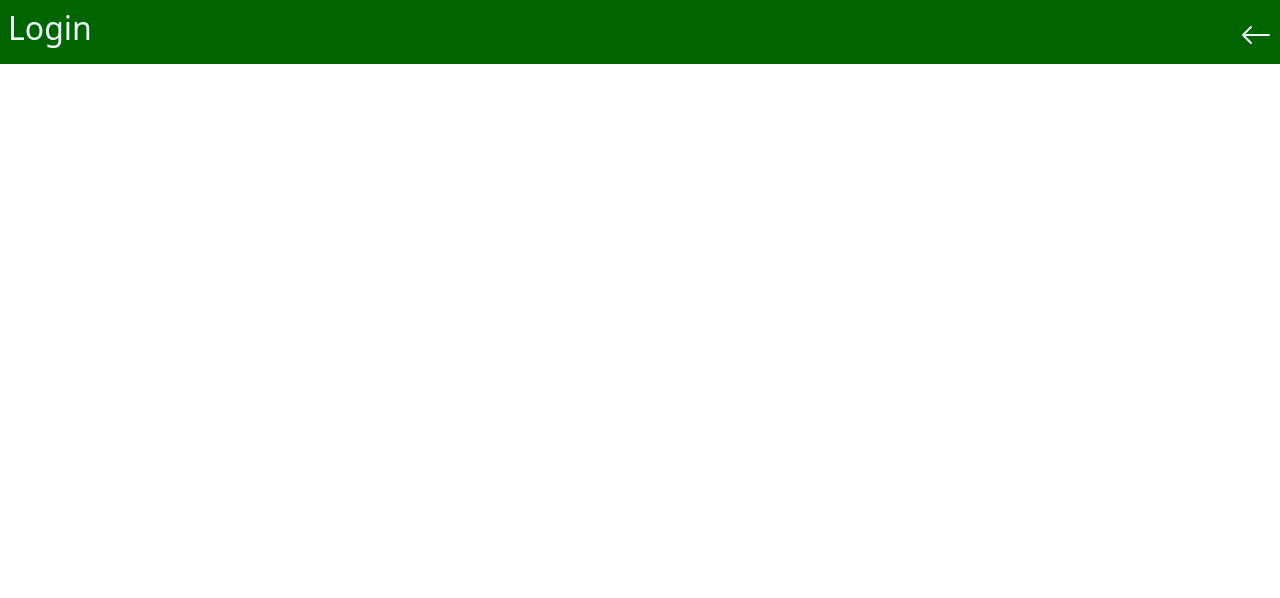
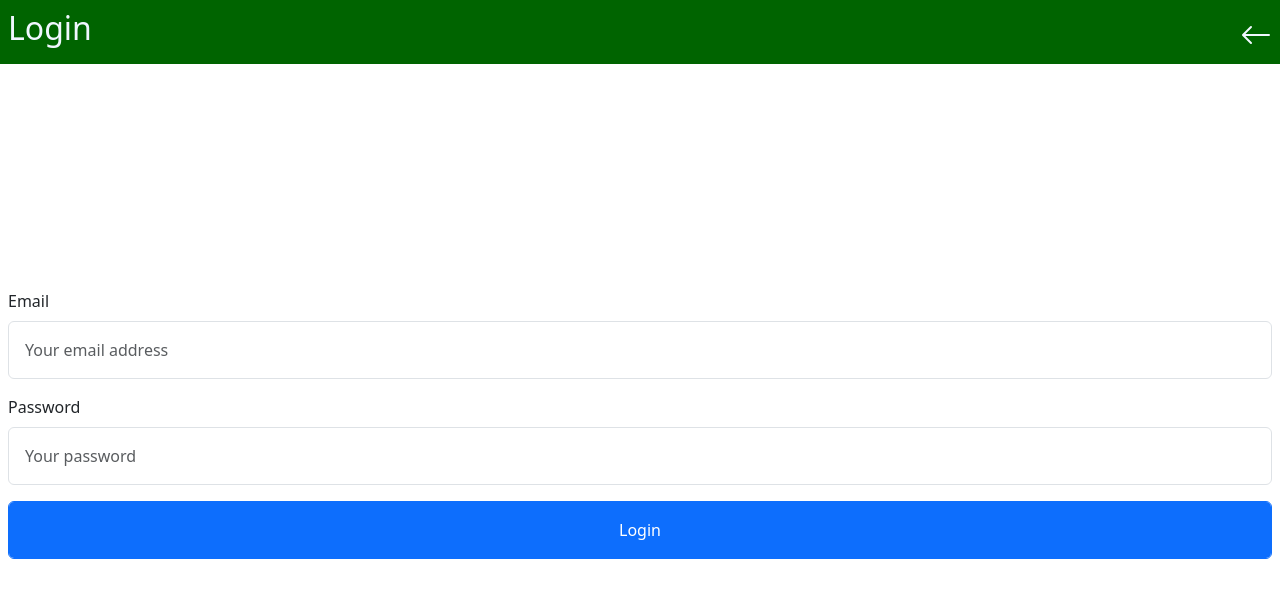
Before and after one commit to OGisidore/Projects_React_1er_chatApp, a React (Create React App) app: page /login in a window 1280 px wide. Shown: the top 598 px of the page. Built offline with nearby package versions, Linux system fonts and the light colour scheme.

Commit message:
update contact

```diff
--- a/src/components/LoginForm/LoginForm.css
+++ b/src/components/LoginForm/LoginForm.css
@@ -5,4 +5,9 @@
   Created At : 15/03/2024 11:09:42
 */
 
-.LoginForm {}
+.LoginForm {
+  height: 90vh;
+}
+form{
+  width: 100%;
+}
--- a/src/components/LoginForm/LoginForm.tsx
+++ b/src/components/LoginForm/LoginForm.tsx
@@ -26,8 +26,19 @@ const LoginForm : FC<LoginFormProps> = () =>{
     })
 
   return (
-      <div className="LoginForm">
-          LoginForm Component
+      <div className="LoginForm d-flex align-items-center p-2">
+          <form>
+            <div className="mb-3">
+              <label htmlFor="email" className="form-label">Email </label>
+              <input type="email" className="form-control p-3" id="emailAddress" placeholder='Your email address' aria-describedby="emailHelp" />
+
+            </div>
+            <div className="mb-3">
+              <label htmlFor="password" className="form-label">Password</label>
+              <input type="password" className="form-control p-3 " placeholder='Your password' id="password" />
+            </div>
+            <button type="submit" className="btn btn-primary  p-3 form-control">Login</button>
+          </form>
       </div>
   );
 }
--- a/src/pages/Login/Login.tsx
+++ b/src/pages/Login/Login.tsx
@@ -10,6 +10,7 @@ import './Login.css';
 import Header from '../../components/Header/Header';
 import { Link } from 'react-router-dom';
 import { BsArrowLeft } from 'react-icons/bs';
+import LoginForm from '../../components/LoginForm/LoginForm';
 
 
 interface LoginProps {
@@ -38,6 +39,7 @@ const Login : FC<LoginProps> = () =>{
     {
       <div className="Login">
           <Header iconType={<Link to={"/"}><BsArrowLeft/></Link>} pageTitle={"Login"} />
+          <LoginForm/>
       </div>
     }
     </Fragment>
```
